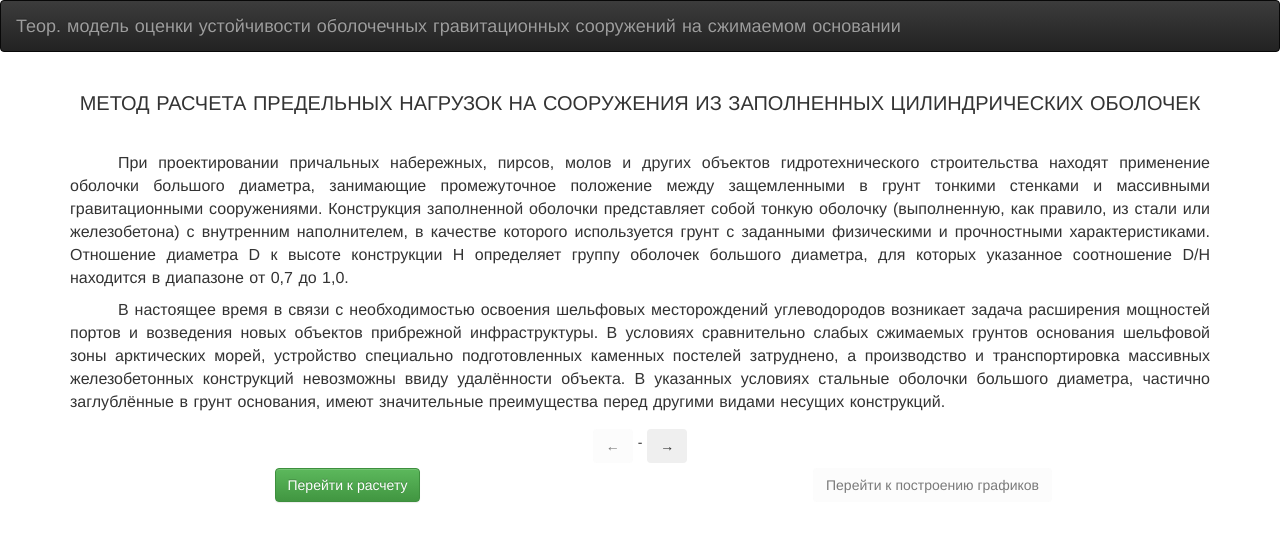
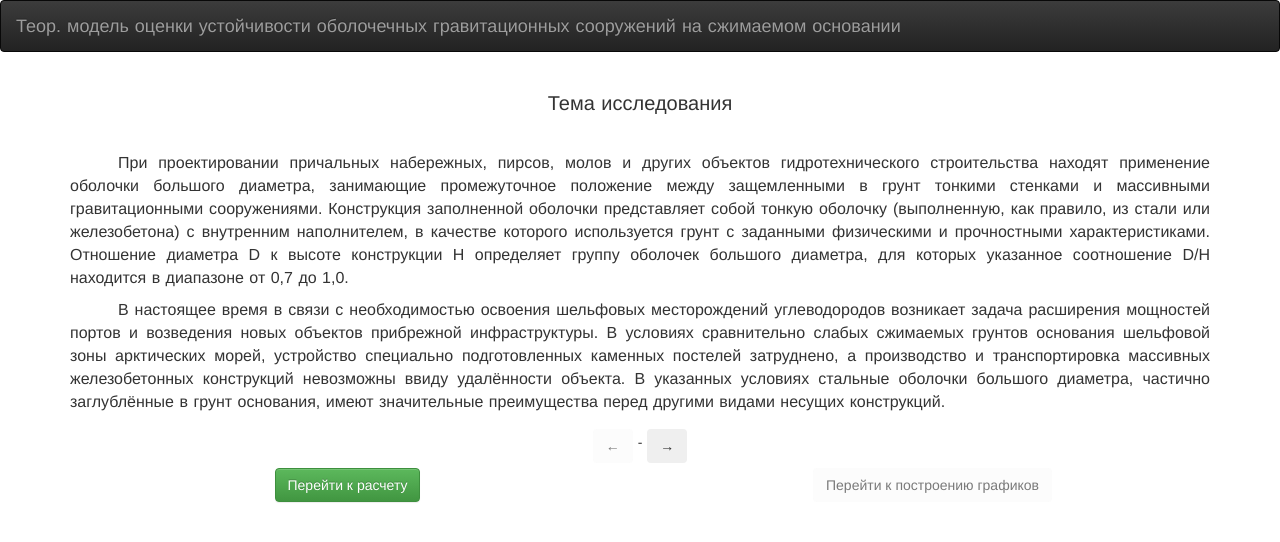
Before and after one commit to FireEagle25/teoretical_bulding_model, a Nuxt app: page / in a window 1280 px wide. Shown: the top 542 px of the page. Built offline with nearby package versions, Linux system fonts and the light colour scheme.

Commit message:
Смена заголовка в индексе

```diff
--- a/pages/index.vue
+++ b/pages/index.vue
@@ -1,8 +1,7 @@
 <template>
   <section class="base-container">
     <div class="container">
-      <H1 style="text-align: center; font-size: 2.5vh">МЕТОД РАСЧЕТА ПРЕДЕЛЬНЫХ НАГРУЗОК НА СООРУЖЕНИЯ
-        ИЗ ЗАПОЛНЕННЫХ ЦИЛИНДРИЧЕСКИХ ОБОЛОЧЕК</H1>
+      <H1 style="text-align: center; font-size: 2.5vh">Тема исследования</H1>
       <info-block/>
       <div class="row" style="text-align: center">
         <div class="col-md-6">
```
